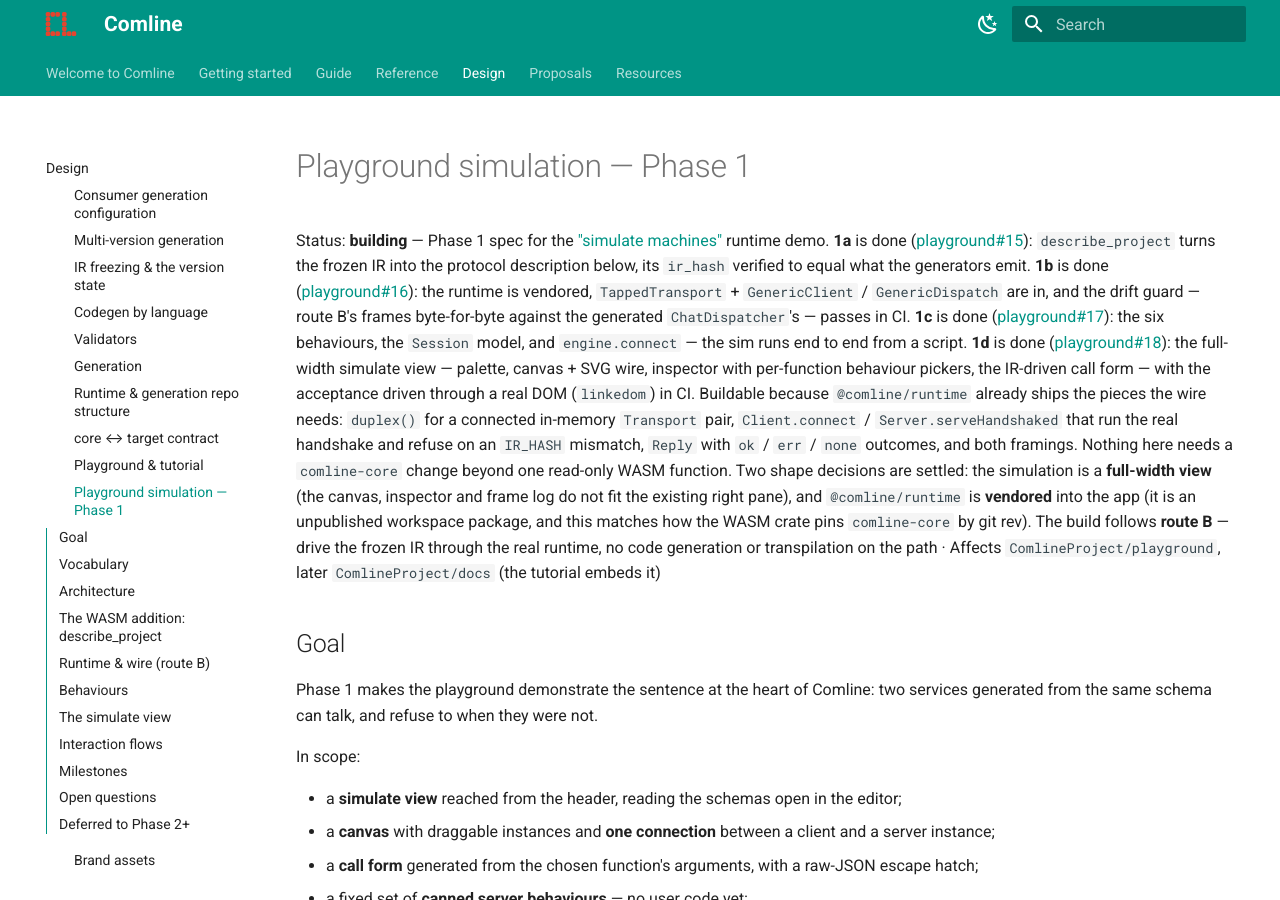
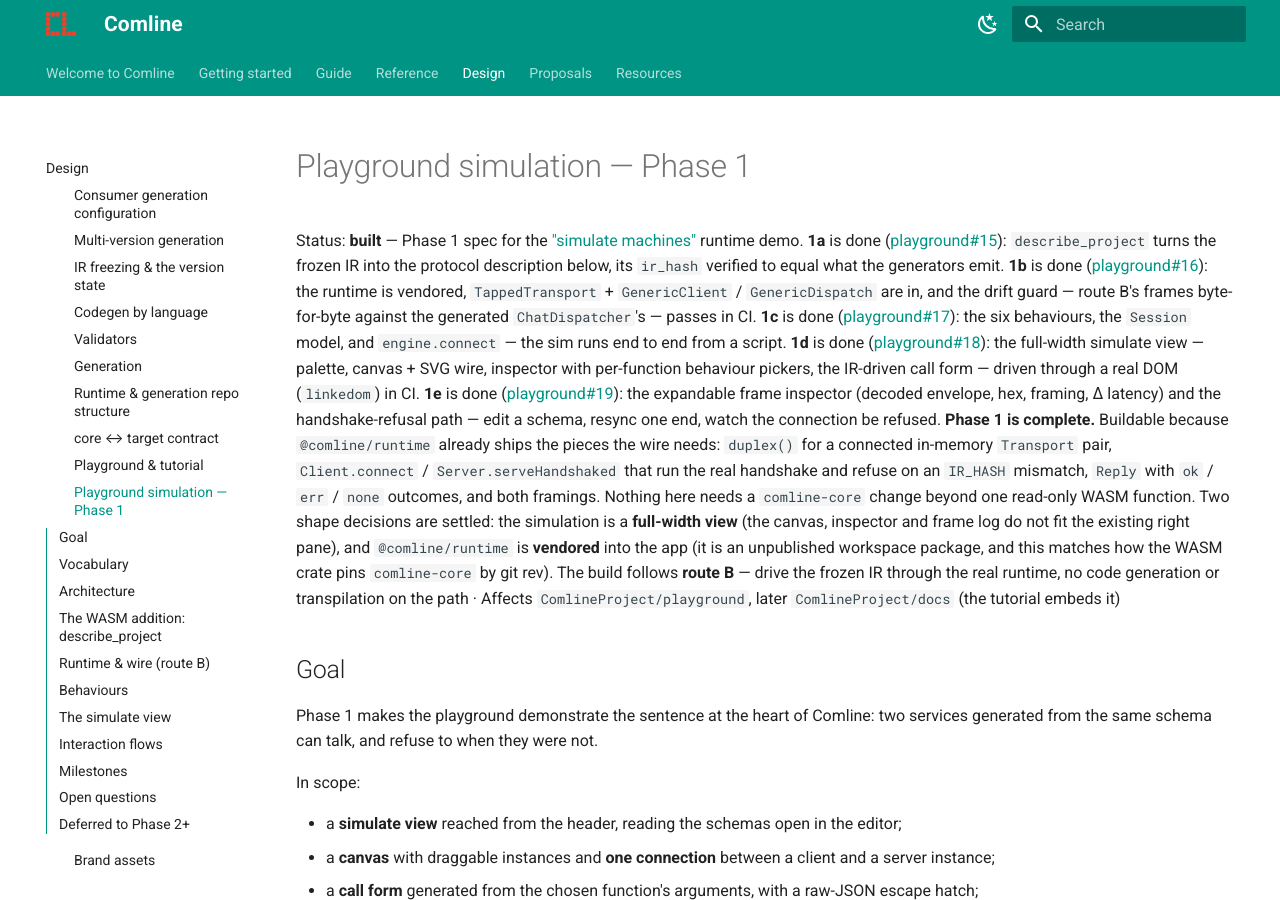
Before and after one commit to ComlineProject/docs, an MkDocs documentation site: the page built from docs/docs/design/playground-simulation.md, in a window 1280 px wide and 900 px high. Built offline with MkDocs 1.6.1 and Material for MkDocs 9.7.7, drawn with Linux system fonts in a browser that asks for light colours; the version menu is left out.

Commit message:
docs: Phase 1 complete — 1e landed

```diff
--- a/docs/docs/design/playground-simulation.md
+++ b/docs/docs/design/playground-simulation.md
@@ -1,6 +1,6 @@
 # Playground simulation — Phase 1
 
-Status: **building** — Phase 1 spec for the ["simulate machines"](playground-and-tutorial.md#the-runtime-demo)
+Status: **built** — Phase 1 spec for the ["simulate machines"](playground-and-tutorial.md#the-runtime-demo)
 runtime demo. **1a** is done
 ([playground#15](https://github.com/ComlineProject/playground/pull/15)):
 `describe_project` turns the frozen IR into the protocol description below, its
@@ -14,8 +14,12 @@ behaviours, the `Session` model, and `engine.connect` — the sim runs end to en
 from a script. **1d** is done
 ([playground#18](https://github.com/ComlineProject/playground/pull/18)): the
 full-width simulate view — palette, canvas + SVG wire, inspector with per-function
-behaviour pickers, the IR-driven call form — with the acceptance driven through a
-real DOM (`linkedom`) in CI. Buildable because `@comline/runtime` already
+behaviour pickers, the IR-driven call form — driven through a real DOM
+(`linkedom`) in CI. **1e** is done
+([playground#19](https://github.com/ComlineProject/playground/pull/19)): the
+expandable frame inspector (decoded envelope, hex, framing, Δ latency) and the
+handshake-refusal path — edit a schema, resync one end, watch the connection be
+refused. **Phase 1 is complete.** Buildable because `@comline/runtime` already
 ships the pieces the wire needs: `duplex()` for a
 connected in-memory `Transport` pair, `Client.connect` / `Server.serveHandshaked`
 that run the real handshake and refuse on an `IR_HASH` mismatch, `Reply` with
```
Also changed, not shown: docs/docs/design/index.md (+1 -1 lines).
